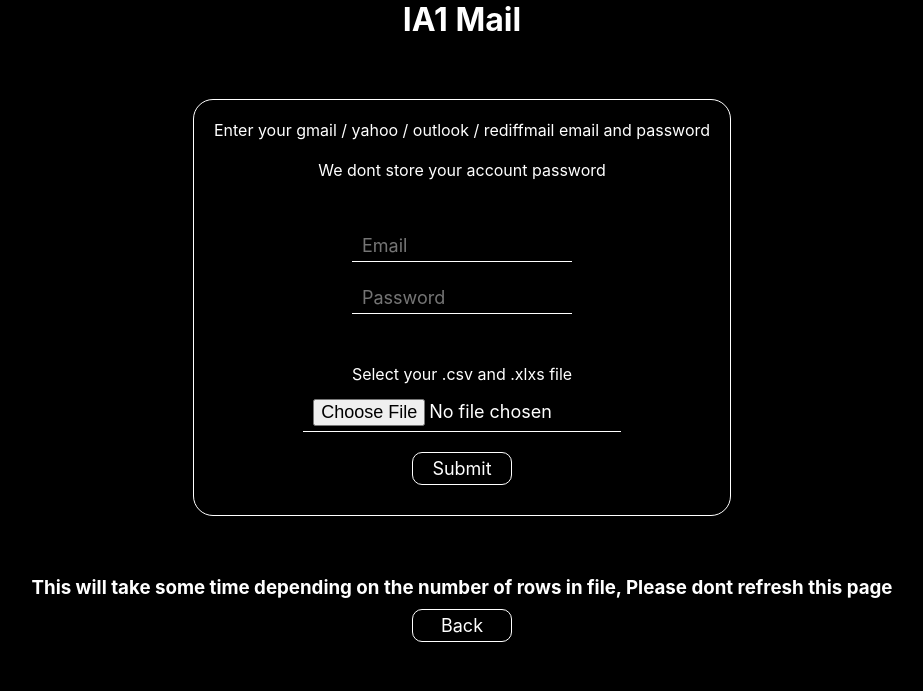
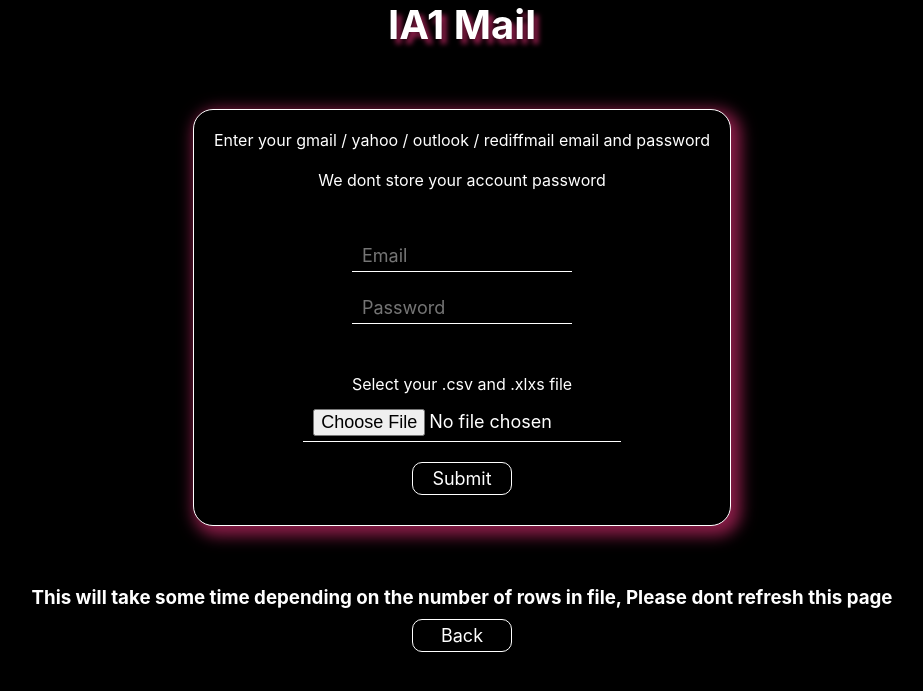
Before and after one commit to soham-sahare/ia-management-system-flask-app, a Flask app: template templates/ia1.html in a window 1280 px wide. Shown: the top 691 px of the page, without its empty margins (178-1101 px from the left). Run offline with Flask 2, Linux system fonts and the light colour scheme; the template is opened without the code that fills it, so the values that code supplies are empty.

Commit message:
Add files via upload

```diff
--- a/templates/ia1.html
+++ b/templates/ia1.html
@@ -30,6 +30,8 @@
             flex-direction: column;
             justify-content: center;
             align-items: center;
+            -webkit-box-shadow: 5px 5px 15px 5px rgba(195,40,101,0.7);
+            box-shadow: 5px 5px 15px 5px rgba(195,40,101,0.7);
         }
         #submit{
             width: 100px;
@@ -70,6 +72,11 @@
 		#submit:hover{
 			transform: scale(1.1);
 		}
+        h1{
+            font-size: 40px;
+            text-align: center;
+            text-shadow: 5px 5px 5px rgba(195,40,101,0.7);
+        }
     </style>
 </head>
 <body>
--- a/templates/logout.html
+++ b/templates/logout.html
@@ -28,6 +28,8 @@
             padding: 20px;
             border-radius: 20px;
             border: 2px solid white;
+            -webkit-box-shadow: 5px 5px 15px 5px rgba(195,40,101,0.7);
+            box-shadow: 5px 5px 15px 5px rgba(195,40,101,0.7);
         }
         #submit{
             width: 100px;
@@ -43,6 +45,7 @@
         h1{
             font-size: 40px;
             text-align: center;
+            text-shadow: 5px 5px 5px rgba(195,40,101,0.7);
         }
         h2{
             font-size: 30px;
--- a/templates/main.html
+++ b/templates/main.html
@@ -28,6 +28,8 @@
             padding: 20px;
             border-radius: 20px;
             border: 2px solid white;
+            -webkit-box-shadow: 5px 5px 15px 5px rgba(195,40,101,0.7);
+            box-shadow: 5px 5px 15px 5px rgba(195,40,101,0.7);
         }
         #submit{
             border-radius: 10px;
@@ -46,6 +48,7 @@
         h1{
             font-size: 40px;
             text-align: center;
+			text-shadow: 5px 5px 5px rgba(195,40,101,0.7);
         }
         h2{
             font-size: 30px;
--- a/templates/prelogin.html
+++ b/templates/prelogin.html
@@ -8,6 +8,7 @@
         h1{
             font-size: 40px;
             text-align: center;
+            text-shadow: 5px 5px 5px rgba(195,40,101,0.7);
         }
         h2{
             font-size: 30px;
@@ -39,6 +40,8 @@
             flex-direction: column;
             align-items: center;
             justify-content: center;
+            -webkit-box-shadow: 5px 5px 15px 5px rgba(195,40,101,0.7);
+            box-shadow: 5px 5px 15px 5px rgba(195,40,101,0.7);
         }
         form{
             display: flex;
```
Also changed, not shown: project.py (+9 -9 lines), templates/ia1and2.html (+7 -0 lines), templates/iaarrangement.html (+7 -0 lines).
